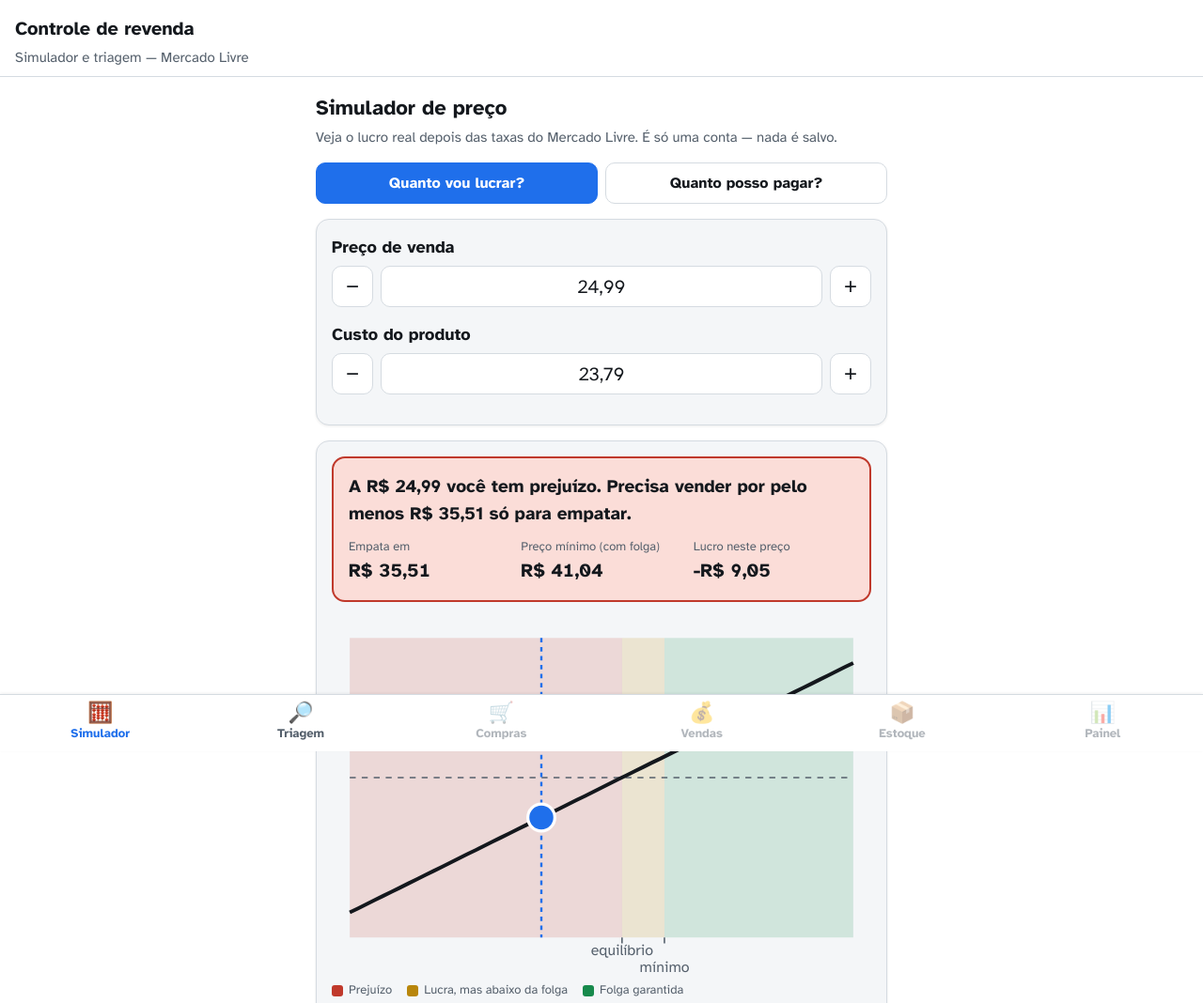
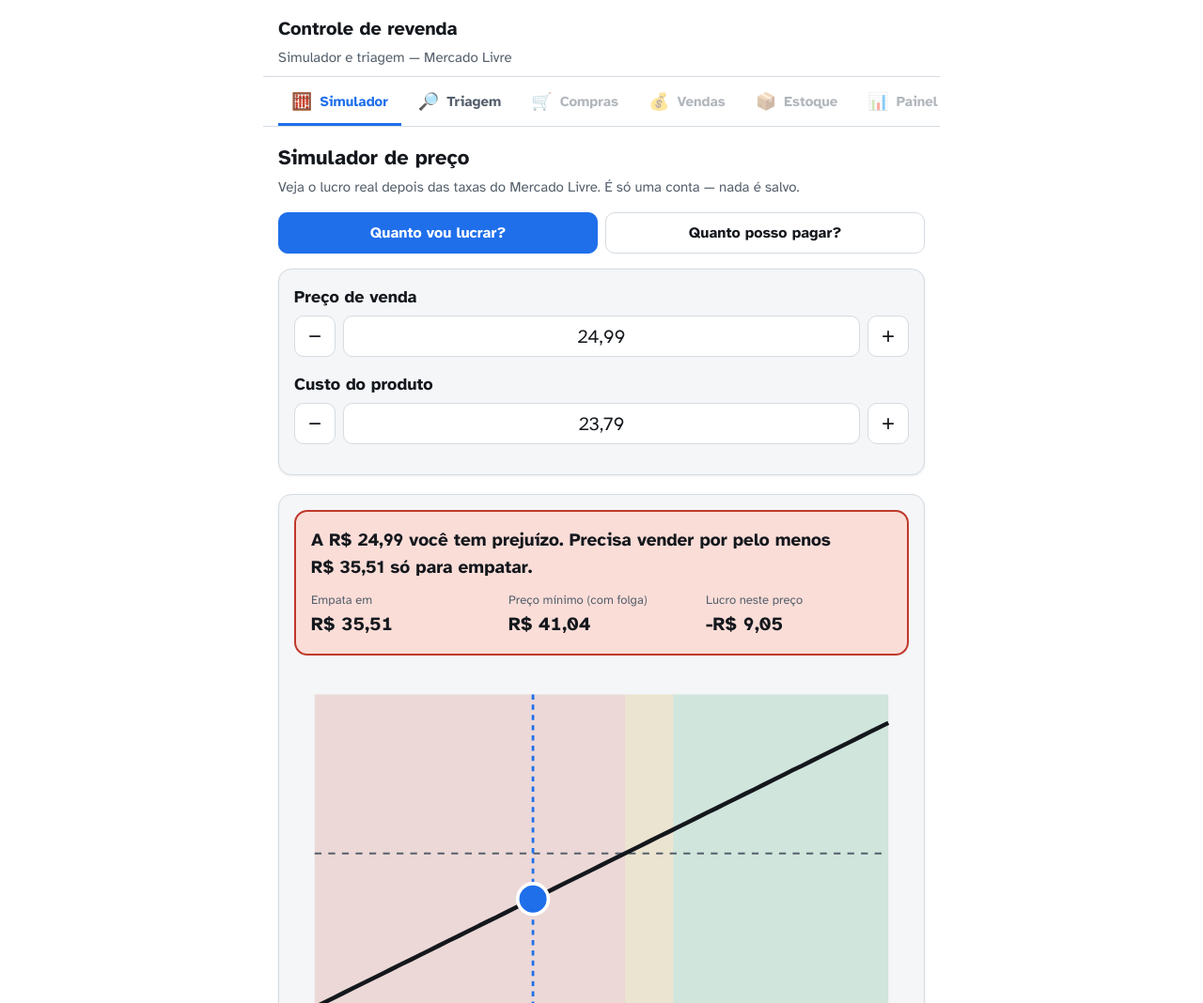
Before and after one commit to rafagranado819-maker/simulador-preco, a website with bundled scripts: page index.html in a window 1280 px wide. Shown: the top 1068 px of the page at 94% size. Built offline with nearby package versions, Linux system fonts and the light colour scheme.

Commit message:
feat: layout para notebook (navegacao no topo em telas largas)
- Em telas >= 760px a navegacao vai para o topo (sem barra fixa embaixo)
  e o conteudo alinha em 720px centralizado
- No celular mantem a barra inferior fixa
- Move a nav para antes do conteudo no HTML (fixa embaixo no mobile,
  no topo no desktop)

Co-Authored-By: Claude Opus 4.8 <noreply@anthropic.com>

```diff
--- a/css/styles.css
+++ b/css/styles.css
@@ -249,3 +249,40 @@ details.recolhivel .conteudo { padding: 0 16px 12px; }
 /* Utilidades */
 .grande { font-size: 26px; font-weight: 700; }
 .mono { font-variant-numeric: tabular-nums; }
+
+/* --- Notebook / telas largas: navegação no topo, sem barra fixa embaixo --- */
+@media (min-width: 760px) {
+  .topo { max-width: 720px; margin: 0 auto; width: 100%; }
+
+  .navbar {
+    position: static;
+    max-width: 720px;
+    margin: 0 auto;
+    width: 100%;
+    border-top: none;
+    border-bottom: 1px solid var(--borda);
+    box-shadow: none;
+    justify-content: flex-start;
+    gap: 4px;
+    padding: 4px 16px 0;
+  }
+  .navbar a {
+    flex: 0 0 auto;
+    flex-direction: row;
+    gap: 8px;
+    min-height: 48px;
+    padding: 0 14px;
+    font-size: 15px;
+    border-bottom: 3px solid transparent;
+    border-radius: 8px 8px 0 0;
+  }
+  .navbar a .icone { font-size: 18px; }
+  .navbar a[aria-current="page"] { border-bottom-color: var(--azul); }
+  .navbar a.futuro { pointer-events: none; }
+
+  main { padding-bottom: 32px; max-width: 720px; }
+
+  /* Simulador e triagem em duas colunas quando há espaço:
+     controles à esquerda, resposta + gráfico à direita. */
+  .tela .cartao { margin-bottom: 20px; }
+}
--- a/index.html
+++ b/index.html
@@ -19,9 +19,9 @@
     <p>Simulador e triagem — Mercado Livre</p>
   </header>
 
+  <nav class="navbar" id="navbar" aria-label="Navegação principal"></nav>
+
   <main id="app"><!-- conteúdo renderizado pelo roteador --></main>
-
-  <nav class="navbar" id="navbar" aria-label="Navegação principal"></nav>
 
   <script type="module" src="./js/app.js"></script>
 </body>
```
